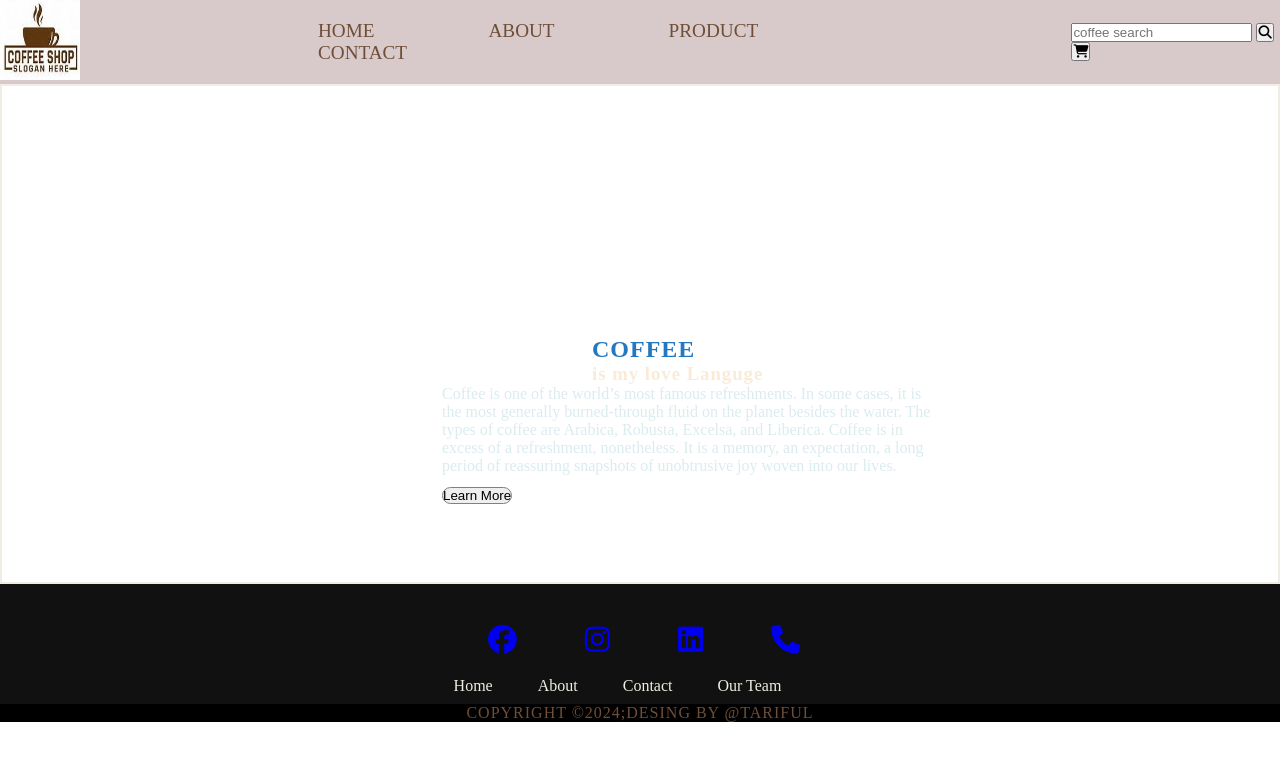
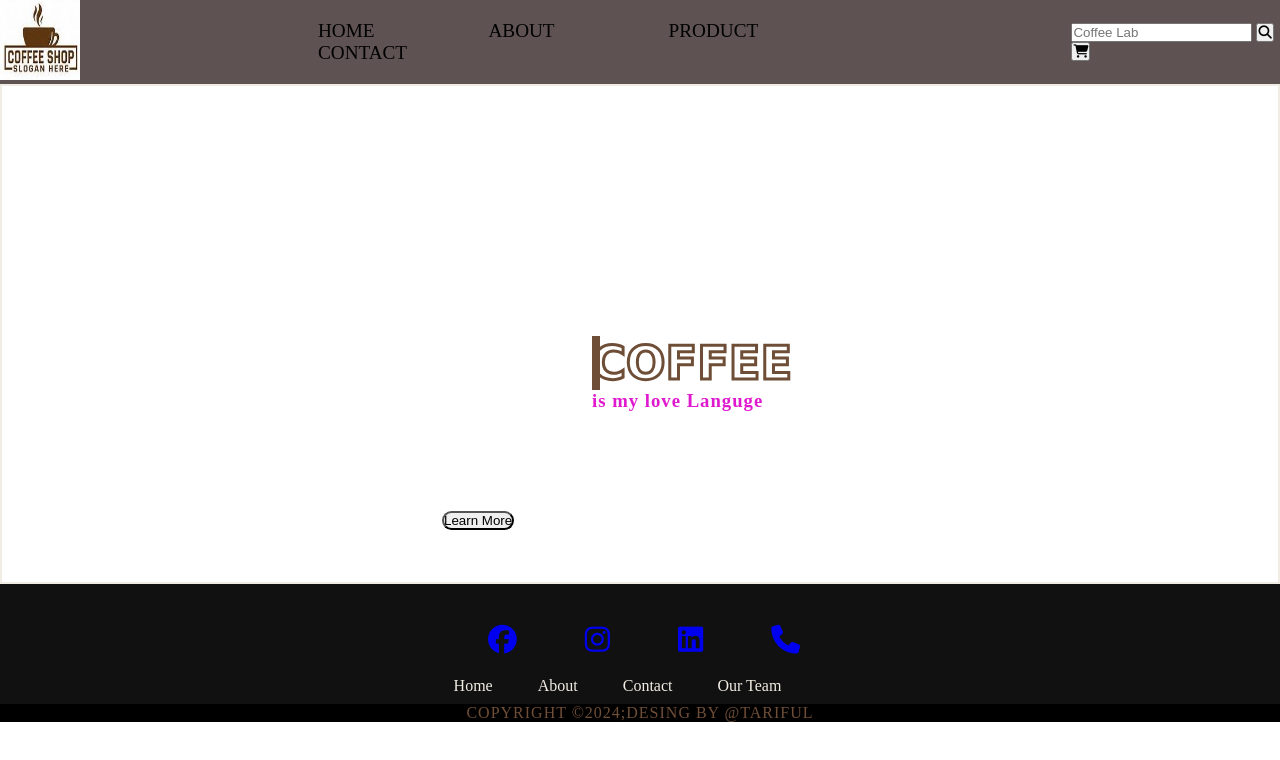
Before and after one commit to tarifulsk249/tarifulsk249, a plain HTML site: page Coffee shope landing page/index.html in a window 1280 px wide. Drawn offline with Linux system fonts and the light colour scheme.

Commit message:
Add files via upload
Coffee shope landing page

```diff
--- a/Coffee shope landing page/index.html
+++ b/Coffee shope landing page/index.html
@@ -29,9 +29,10 @@
                 <a href="#">ABOUT</a>
                 <a href="#">PRODUCT</a>
                 <a href="#">CONTACT</a>
+
             </div>
             <div class="search">
-                <input placeholder="coffee search">
+                <input placeholder="Coffee Lab">
                 <button><i class="fa-solid fa-magnifying-glass"></i></button>
                 <button><i class="fa-solid fa-cart-shopping"></i></button>
             </div>
--- a/Coffee shope landing page/style.css
+++ b/Coffee shope landing page/style.css
@@ -13,7 +13,7 @@
     text-decoration: none;
     height: 100%;
     width: 100%;
-    background: hsl(0, 15%, 82%);
+    background: hwb(0 32% 63%);
 
 }
 .logo img{
@@ -28,9 +28,18 @@
 }
 .anchor a{
    margin-left: 110px;
-   color: #6F4E37;
+   color: black;
    font-size: 1.2rem;
    text-decoration: none;
+
+}
+
+.anchor a:hover{
+    border-radius: 5px;
+    transition: all;
+    background: whitesmoke;
+    border: none;
+    transition: .5s ease-in-out;
 
 }
 .search{
@@ -58,19 +67,40 @@
 
 }
 .heading h1{
-    letter-spacing: 1px;
-    color: #2477c1;
 
+    font-size: 2.9rem;
+    font-family: Verdana, Geneva, Tahoma, sans-serif;
+
+}
+.heading h1{
+    color: transparent;
+    -webkit-text-stroke: 3px #6F4E37;
+    position: relative;
+
+}
+
+.heading h1::before{
+    content: "COFFEE";
+    position: absolute;
+    width: 0%;
+    height: fit-content;
+    overflow: hidden;
+    color: #6F4E37;
+    border-right: 8px solid #6F4E37;
+    transition: 3s step-end;
+}
+.heading h1:hover::before{
+    width: fit-content;
+    filter: drop-shadow(0 0 25px #6F4E37);
 }
 .heading h3{
     letter-spacing: 1px;
-    color: antiquewhite;
+    color: #df1ace;
 
 }
-
 .para{
 
-    color: rgb(219, 236, 238);
+    color: #ffffff;
     margin-top: 250px;
     margin-left: 440px;
     height: 150px;
@@ -78,13 +108,10 @@
 
 
 }
-
-
-
 .button{
-    border: 1px solid gray;
    border-radius: 19px;
     margin-left: 440px;
+    margin-top: 25PX;
 }
 .button:hover{
     background-color: #6F4E37;
```
